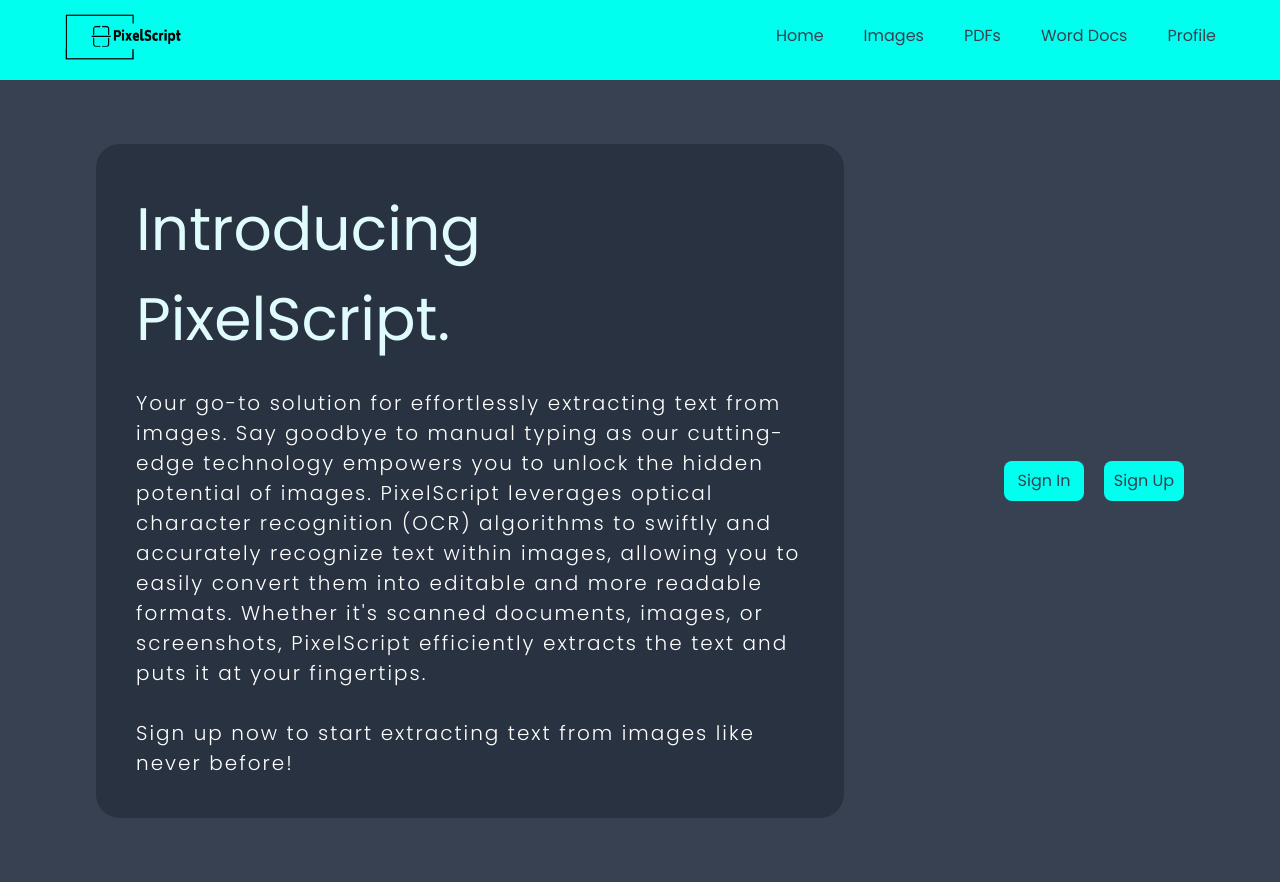
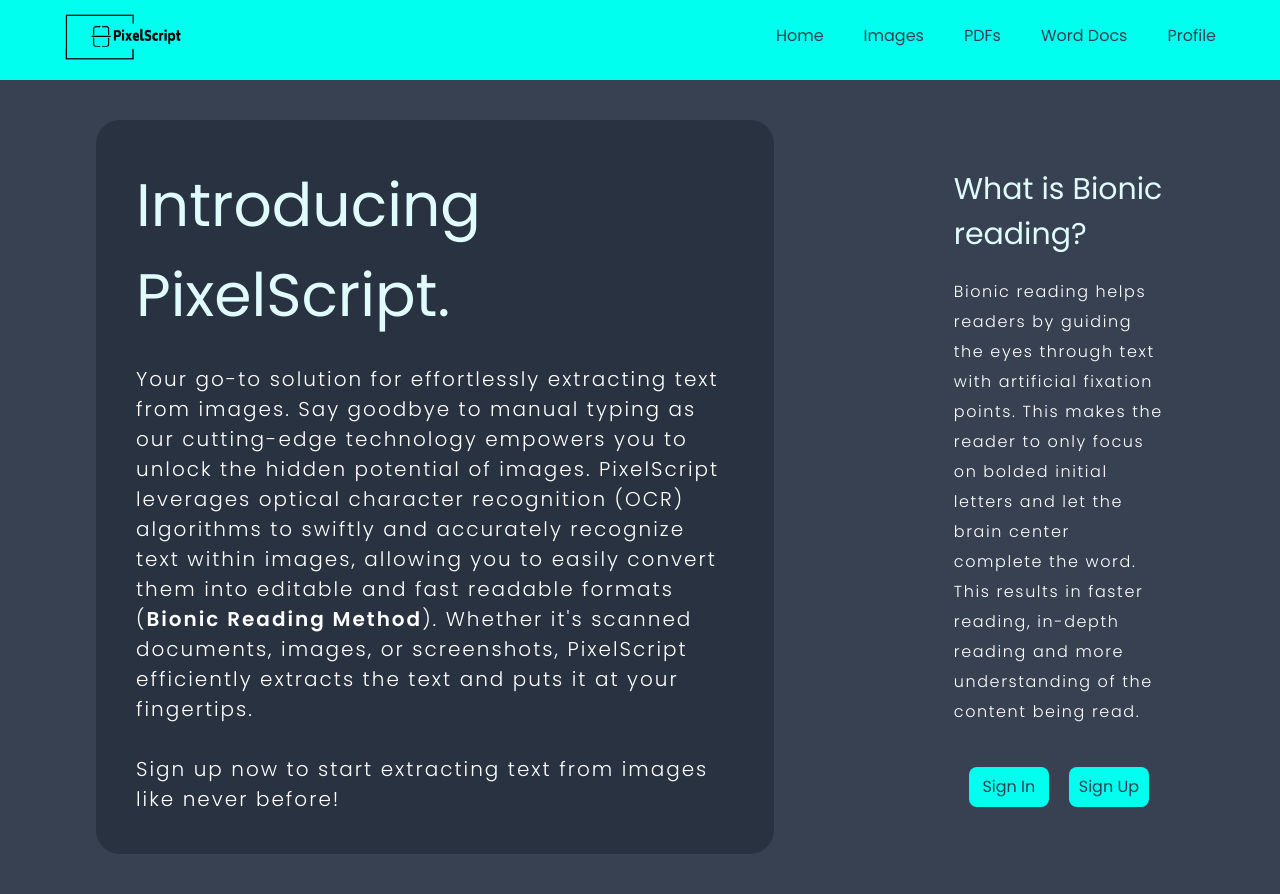
Before and after one commit to nkosinathimagagula/PixelScriptFrontend, a React (Vite) app: page / in a window 1280 px wide. Built offline with nearby package versions, Linux system fonts and the light colour scheme.

Commit message:
add info about bionic reading

```diff
--- a/src/components/LandingSection.tsx
+++ b/src/components/LandingSection.tsx
@@ -1,8 +1,8 @@
 export const LandingSection = () => {
     return (
         <section className="bg-[#374151] w-full min-h-screen sm:pt-20 pt-16">
-            <div className="w-full h-full sm:flex items-center sm:px-24 sm:py-16 px-2 py-10">
-                <div className="bg-[#293241] sm:w-[900px] w-full min-h-[450px] rounded-3xl sm:p-10 p-5">
+            <div className="w-full h-full sm:flex items-center sm:px-24 py-10 px-2">
+                <div className="bg-[#293241] sm:w-[60vw] w-full min-h-[450px] rounded-3xl sm:p-10 p-5">
                     <span className="text-[60px] text-[#e0fbfc]">Introducing PixelScript.</span>
                     <br />
                     <br />
@@ -14,8 +14,8 @@
                     hidden potential of images.
 
                     PixelScript leverages optical character recognition (OCR) algorithms to swiftly and accurately
-                    recognize text within images, allowing you to easily convert them into editable and more readable
-                    formats. Whether it's scanned documents, images, or screenshots, PixelScript efficiently
+                    recognize text within images, allowing you to easily convert them into editable and fast readable
+                    formats (<b className="font-semibold">Bionic Reading Method</b>). Whether it's scanned documents, images, or screenshots, PixelScript efficiently
                     extracts the text and puts it at your fingertips.
 
                     <br />
@@ -25,7 +25,19 @@
                     </p>
                 </div>
 
-                <div className="flex flex-row justify-center gap-5 sm:pl-40 py-10">
+                <div className="flex flex-col sm:w-[35vw] w-full justify-center gap-5 sm:pl-40 py-10">
+                    <div className="w-full flex flex-col justify-center px-5">
+                        <h2 className="text-[30px] text-[#e0fbfc]">What is Bionic reading?</h2>
+                        <p
+                            className="text-white font-light text-[16px] tracking-widest leading-[30px] pt-5"
+                        >
+                            Bionic reading helps readers by guiding the eyes through text with artificial fixation points.
+                            This makes the reader to only focus on bolded initial letters and let the brain center complete
+                            the word. This results in faster reading, in-depth reading and more understanding of the content
+                            being read.
+                        </p>
+                    </div>
+                    <div className="w-full flex flex-row justify-center gap-5 pt-5">
                         <button className="bg-[#00ffef] text-[#374151] rounded-lg w-20 h-10 hover:bg-[#77fff7] button-hover">
                             Sign In
                         </button>
@@ -34,6 +46,7 @@
                         </button>
                     </div>
                 </div>
+            </div>
         </section>
     )
 }
```
Lines whose indentation alone changed are shown as unchanged.
